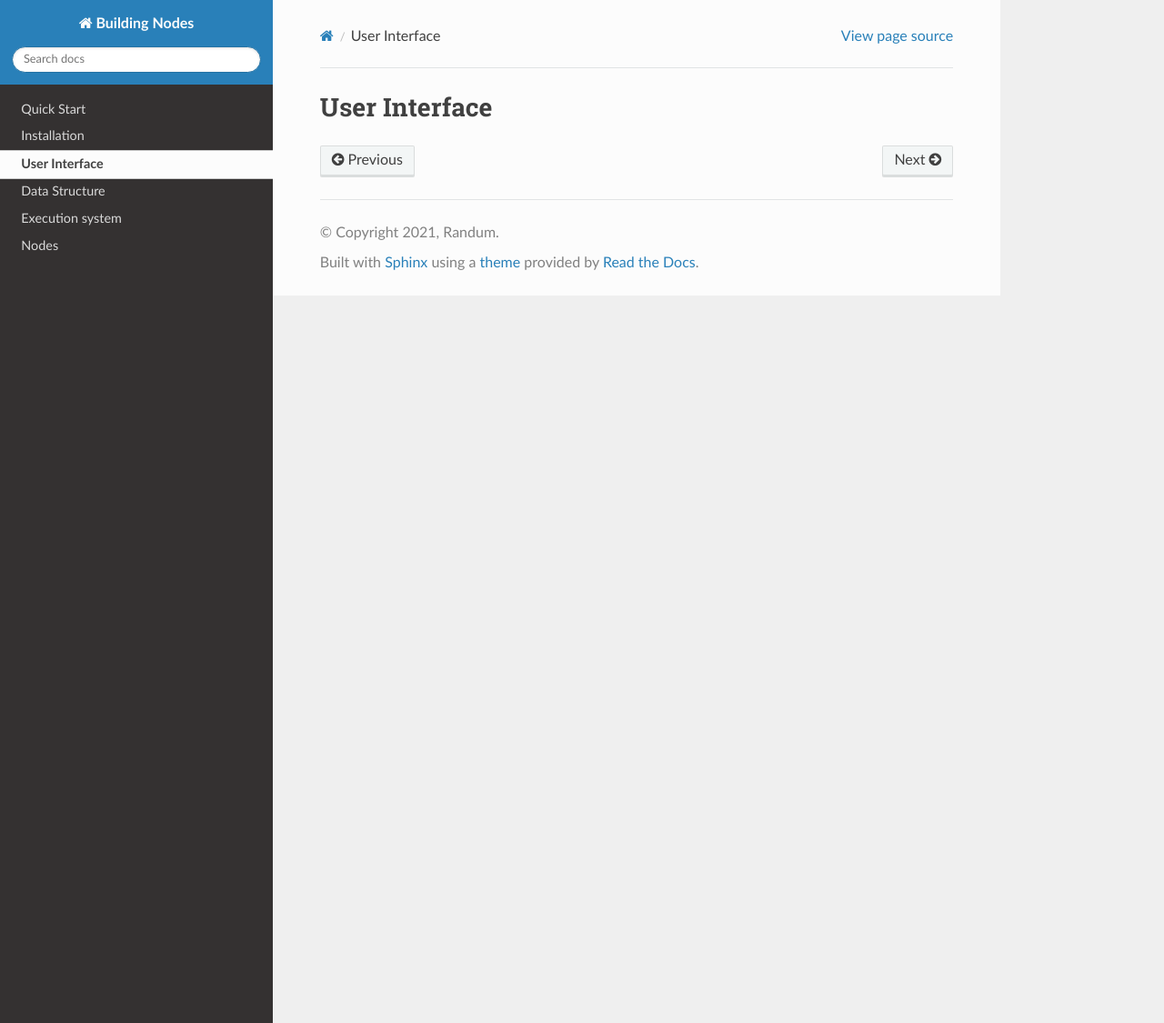
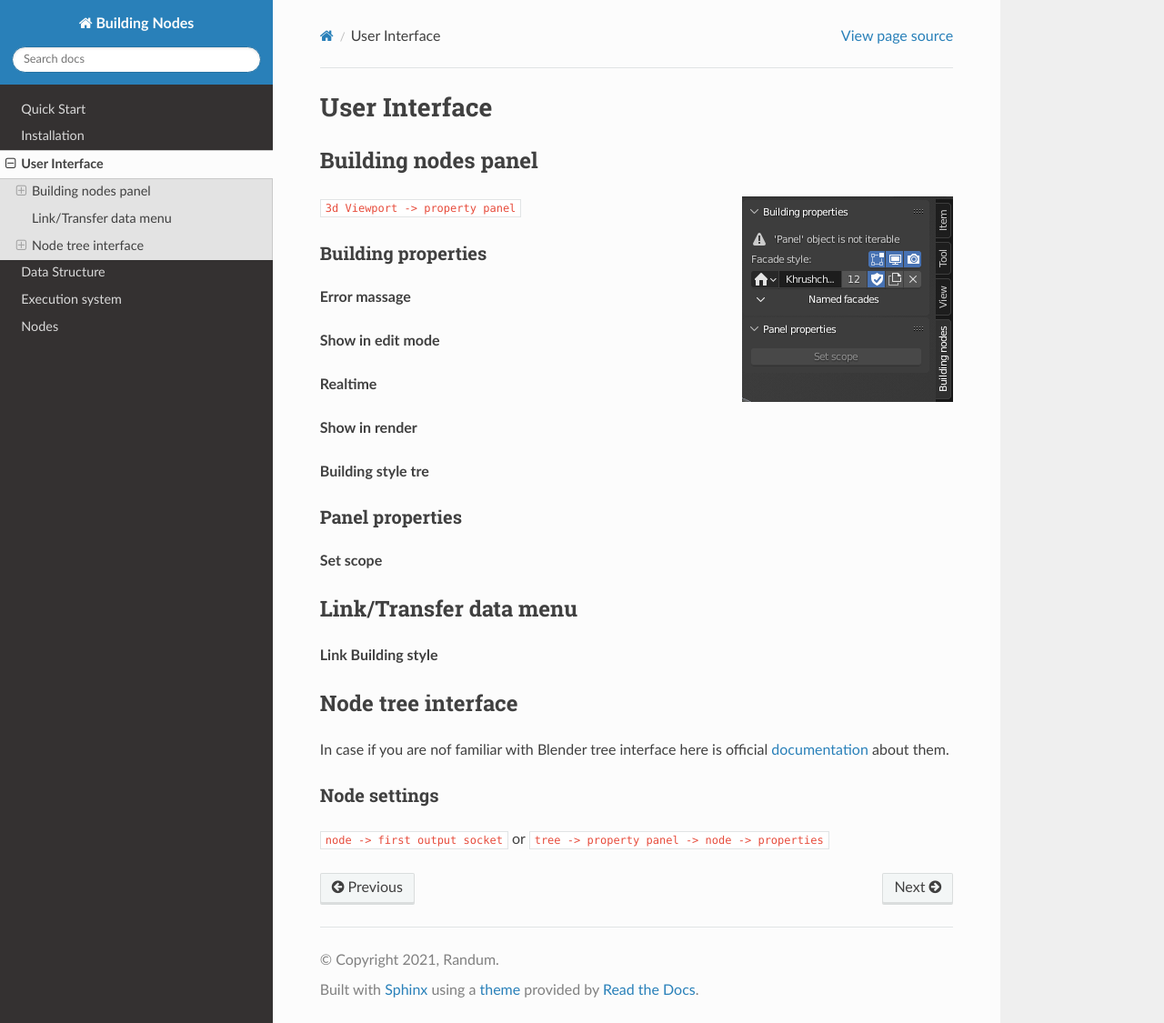
Before and after one commit to Durman/BuildingNodesDocs, a Sphinx documentation site: the page built from docs/user_interface.rst, in a window 1280 px wide and 1125 px high. Shown: the whole window at 91% size. Built offline with Sphinx 7.4.7 and the Read the Docs theme 2.0.0, drawn with Linux system fonts in a browser that asks for light colours.

Commit message:
overview of interface part

```diff
--- a/docs/user_interface.rst
+++ b/docs/user_interface.rst
@@ -1,3 +1,52 @@
-==============
+**************
 User Interface
-==============
+**************
+
+
+Building nodes panel
+====================
+
+.. figure:: /images/ui/Building_nodes_panel.*
+   :align: right
+
+
+``3d Viewport -> property panel``
+
+Building properties
+-------------------
+
+**Error massage**
+
+**Show in edit mode**
+
+**Realtime**
+
+**Show in render**
+
+**Building style tre**
+
+
+Panel properties
+----------------
+
+**Set scope**
+
+
+Link/Transfer data menu
+=======================
+
+**Link Building style**
+
+
+Node tree interface
+===================
+
+In case if you are nof familiar with Blender tree interface here is official
+`documentation`_ about them.
+
+.. _documentation: https://docs.blender.org/manual/en/latest/interface/controls/nodes/index.html
+
+Node settings
+-------------
+
+``node -> first output socket`` or ``tree -> property panel -> node -> properties``
```
Also changed, not shown: docs/images/ui/Building_nodes_panel.png (added).
